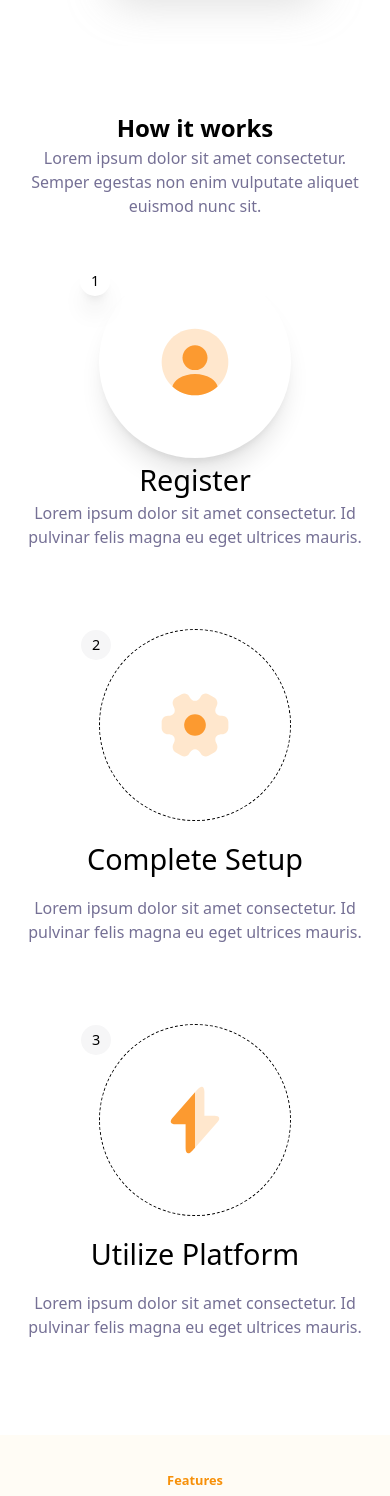
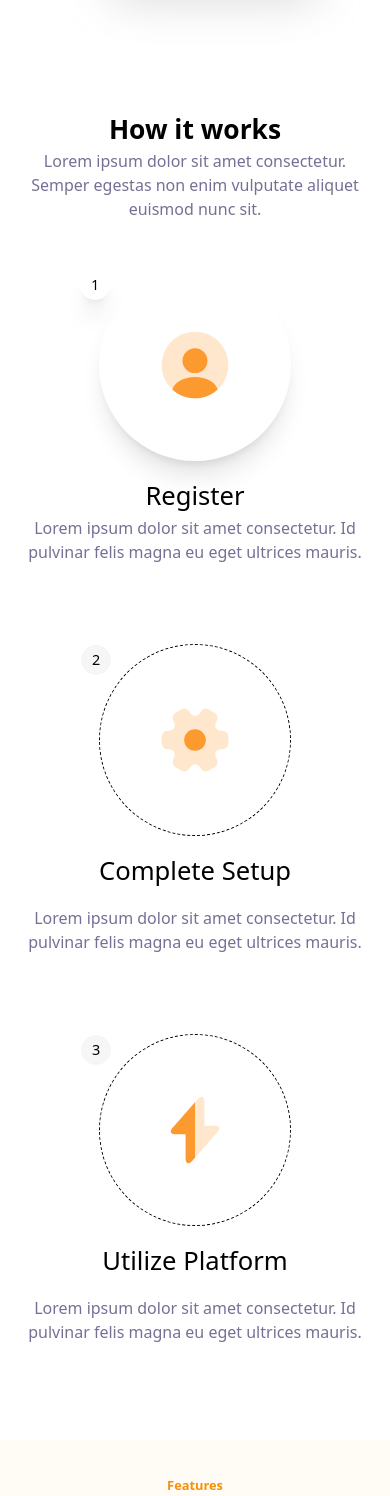
Before and after one commit to davidfayanju1/KioskhiveNG, a React (Vite) app: page / in a window 390 px wide. Shown: the part 815-2311 px from the top of the page. Built offline with nearby package versions, Linux system fonts and the light colour scheme.

Commit message:
Added Changes

```diff
--- a/src/components/modules/home/Section2.jsx
+++ b/src/components/modules/home/Section2.jsx
@@ -4,7 +4,7 @@ const Section2 = () => {
   return (
     <section className=" pb-[6rem] pt-[4rem]">
       <div className="section title md:mb-[5rem] mb-[3rem] text-center">
-        <b className="md:text-[2.1rem] text-[1.5rem]">How it works</b>
+        <b className="md:text-[2.1rem] text-[1.65rem]">How it works</b>
         <small className="block text-[#757095] text-[1rem] md:w-[30%] w-[90%] mx-auto">
           Lorem ipsum dolor sit amet consectetur. Semper egestas non enim
           vulputate aliquet euismod nunc sit.
@@ -13,13 +13,13 @@ const Section2 = () => {
 
       <div className="item_container flex md:flex-row flex-col md:gap-0 gap-[5rem] items-center justify-center">
         <div className="card w-[90%] md:w-[22rem]">
-          <figure className="mx-auto relative flex items-center justify-center bg-white shadow-xl w-[12rem] h-[12rem] rounded-full">
+          <figure className="mx-auto relative mb-[1rem] flex items-center justify-center bg-white shadow-xl w-[12rem] h-[12rem] rounded-full">
             <span className="flex shadow-xl absolute top-0 left-[-10%] items-center justify-center w-[1.9rem] h-[1.9rem] rounded-full text-[.9rem] font-[500] bg-white">
               1
             </span>
             <img src="/svgs/register.svg" alt="" className="mx-auto" />
           </figure>
-          <div className="title md:my-[1rem] font-[500] text-black text-[1.8rem] text-center">
+          <div className="title md:my-[1rem] font-[500] text-black md:text-[1.8rem] text-[1.6rem] text-center">
             Register
           </div>
           <span className="block text-[#757095] text-center">
@@ -33,13 +33,13 @@ const Section2 = () => {
         </div>
 
         <div className="card w-[90%] md:w-[22rem]">
-          <figure className="border-[1px] relative border-dashed border-black w-[12rem] h-[12rem] mx-auto rounded-full flex items-center justify-center">
+          <figure className="border-[1px] mb-[1rem] relative border-dashed border-black w-[12rem] h-[12rem] mx-auto rounded-full flex items-center justify-center">
             <span className="flex absolute top-0 left-[-10%] items-center bg-[#F6F6F7] justify-center w-[1.9rem] h-[1.9rem] rounded-full text-[.9rem] font-[500]">
               2
             </span>
             <img src="/svgs/setup.svg" alt="" className="mx-auto" />
           </figure>
-          <div className="title my-[1rem] font-[500] text-black text-[1.8rem] text-center">
+          <div className="title my-[1rem] font-[500] text-black md:text-[1.8rem] text-[1.6rem] text-center">
             Complete Setup
           </div>
           <span className="block text-[#757095] text-center">
@@ -53,13 +53,13 @@ const Section2 = () => {
         </div>
 
         <div className="card w-[90%] md:w-[22rem]">
-          <figure className="border-[1px] relative border-dashed border-black w-[12rem] h-[12rem] mx-auto rounded-full flex items-center justify-center">
+          <figure className="border-[1px] mb-[1rem] relative border-dashed border-black w-[12rem] h-[12rem] mx-auto rounded-full flex items-center justify-center">
             <span className="flex absolute top-0 left-[-10%] items-center bg-[#F6F6F7] justify-center w-[1.9rem] h-[1.9rem] rounded-full text-[.9rem] font-[500]">
               3
             </span>
             <img src="/svgs/utilize.svg" alt="" className="mx-auto" />
           </figure>
-          <div className="title my-[1rem] font-[500] text-black text-[1.8rem] text-center">
+          <div className="title my-[1rem] font-[500] text-black md:text-[1.8rem] text-[1.6rem] text-center">
             Utilize Platform
           </div>
           <span className="block text-[#757095] text-center">
--- a/src/components/modules/home/Section3.jsx
+++ b/src/components/modules/home/Section3.jsx
@@ -47,7 +47,7 @@ const Section3 = () => {
           <small className="text-[#F79009] text-[.8rem] mb-[.8rem] font-[600] text-center">
             Features
           </small>
-          <span className="block font-[700] md:text-[2rem] text-[1.3rem] mb-[.6rem] text-[#101828] text-center">
+          <span className="block font-[700] md:text-[2rem] text-[1.67rem] mb-[.6rem] text-[#101828] text-center">
             Empowering your business journey
           </span>
           <small className="font-light text-black block text-center w-[95%]">
@@ -63,7 +63,7 @@ const Section3 = () => {
               <div className="text-left">
                 <img src={item.svg} alt="" />
               </div>
-              <h1 className="title font-[600] my-[.8rem] text-[1rem] text-left">
+              <h1 className="title font-[600] my-[.8rem] text-[1.3rem] text-left">
                 {item.title}
               </h1>
 
@@ -78,7 +78,7 @@ const Section3 = () => {
               <div className="text-left">
                 <img src={item.svg} alt="" />
               </div>
-              <h1 className="title font-[600] my-[.8rem] text-[1rem] text-left">
+              <h1 className="title font-[600] my-[.8rem] text-[1.3rem] text-left">
                 {item.title}
               </h1>
 
--- a/src/components/modules/home/Section4.jsx
+++ b/src/components/modules/home/Section4.jsx
@@ -17,8 +17,8 @@ const Section4 = () => {
   ];
   return (
     <section className="section_container py-[4rem]">
-      <div className="card_container relative mx-auto min-h-[60vh] bg-[#248572] md:pt-[1.5rem] pt-[1rem] px-[2rem] rounded-[10px] md:w-[90%] w-[95%]">
-        <span className="title block font-[600] text-white md:text-[2.4rem] text-[1.35rem] text-center">
+      <div className="card_container relative mx-auto md:min-h-[60vh] min-h-[80vh] bg-[#248572] md:pt-[1.5rem] pt-[1rem] px-[2rem] rounded-[10px] md:w-[90%] w-[95%]">
+        <span className="title block  mb-[.3rem] font-[600] text-white md:text-[2.4rem] text-[1.9rem] text-center">
           Numbers speak louder
         </span>
         <small className="text-center block mb-[3rem] text-white font-[400]">
--- a/src/components/modules/home/Section5.jsx
+++ b/src/components/modules/home/Section5.jsx
@@ -36,7 +36,7 @@ const Section5 = () => {
       </small>
 
       <div className="text_container text-center mx-auto mt-[1rem]">
-        <span className="block font-[700] md:text-[2.4rem] text-[1.4rem]">
+        <span className="block font-[700] md:text-[2.4rem] text-[1.6rem]">
           What are people saying
         </span>
         <blockquote className="text-[#667085] mx-auto w-[95%] md:text-[1rem] text-[.8rem] text-center block">
@@ -47,7 +47,7 @@ const Section5 = () => {
         </blockquote>
       </div>
 
-      <div className="slider_components my-[2rem] w-full gap-[2rem] flex px-[2rem] md:flex-row flex-col items-center justify-center">
+      <div className="slider_components my-[2rem] w-full gap-[2rem] flex md:flex-row flex-col items-center justify-center">
         {customers.map((item) => (
           <div
             className="card_element w-full border-solid border-[1px] p-[1rem] rounded-[10px]"
--- a/src/components/modules/home/Section6.jsx
+++ b/src/components/modules/home/Section6.jsx
@@ -3,10 +3,10 @@ import Button from "../../common/Button";
 
 const Section6 = () => {
   return (
-    <div className="section_container mb-[5rem]">
+    <div className="section_container mb-[5rem] mt-[3rem]">
       <div className="card mx-auto bg-[#F2F2F2] min-h-[40vh] w-[90%] flex md:flex-row flex-col py-[1.7rem] md:px-[2.5rem] px-[1rem] items-center justify-between gap-[1.8rem] rounded-[10px]">
         <div className="text_section w-full">
-          <span className="block font-[500] md:text-[2.4rem] text-[1rem] mb-[1rem] text-left">
+          <span className="block font-[500] md:text-[2.4rem] text-[1.4rem] mb-[1rem] text-left">
             Ready to take your business to the next level?
           </span>
           <Button className="bg-[#FDC624]" name="Try now - it's free" />
```
